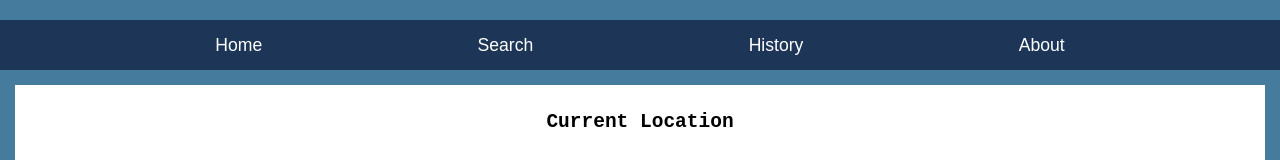
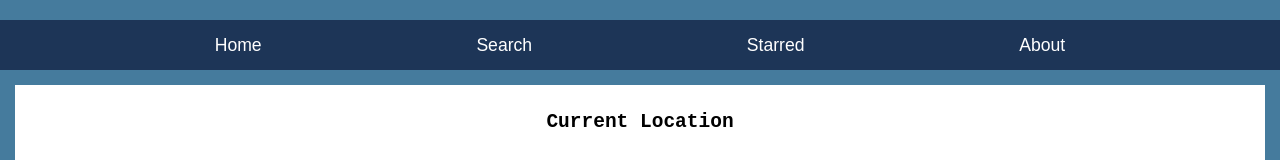
Before and after one commit to runquan-ray-zhou/2.9-linknyc, a React (Vite) app: page /locations/1 in a window 1280 px wide. Shown: the top 160 px of the page. Built offline with nearby package versions, Linux system fonts and the light colour scheme; no server answers.

Commit message:
change img size

```diff
--- a/src/components/LinkTerminal/LinkTerminal.css
+++ b/src/components/LinkTerminal/LinkTerminal.css
@@ -7,4 +7,7 @@
     border-radius: 10px;
     background-color: #1D3557;
     color: white;
+    img {
+        width: auto;
+    }
 }
--- a/src/components/Location/Locations.css
+++ b/src/components/Location/Locations.css
@@ -7,6 +7,9 @@
     margin: 0;
     padding: 0;
     padding-top: 10px;
+    img {
+        width: auto;
+    }
 }
 .locations__current {
     padding: 10px 70px 15px 80px;
--- a/src/components/Location/Locations.jsx
+++ b/src/components/Location/Locations.jsx
@@ -62,7 +62,9 @@ const [latitude, setLatitude] = useState(0)
             <h2>Current Location</h2>
             {location.number &&
               <div className="locations__current">
+                <div className="locations__current-map">
                   <img onClick={() => openMap(latitude, longitude)} src={icon} alt="google icon" />
+                </div>
                 <div className="locations__current-address" >
                   {location.number} {location.street} {location.secondarynumber} {location.secondaryunit}
                   <br />
@@ -70,7 +72,9 @@ const [latitude, setLatitude] = useState(0)
                   <br />
                   {location.zip}
                 </div>
+                <div className="locations__current-star">
                   <img onClick={() => openMap(terminal.lat, terminal.lon)} src={star} alt="star icon" />
+                </div>
               </div>}
             <h2>Closest LinkNYC Locations</h2>
             <ul>
--- a/src/components/NavBar/NavBar.jsx
+++ b/src/components/NavBar/NavBar.jsx
@@ -11,7 +11,7 @@ export default function NavBar() {
                 <button>Search</button>
             </Link>
             <Link to="/history">
-                <button>History</button>
+                <button>Starred</button>
             </Link>
             <Link to="/about">
                 <button>About</button>
```
Lines whose indentation alone changed are shown as unchanged.
